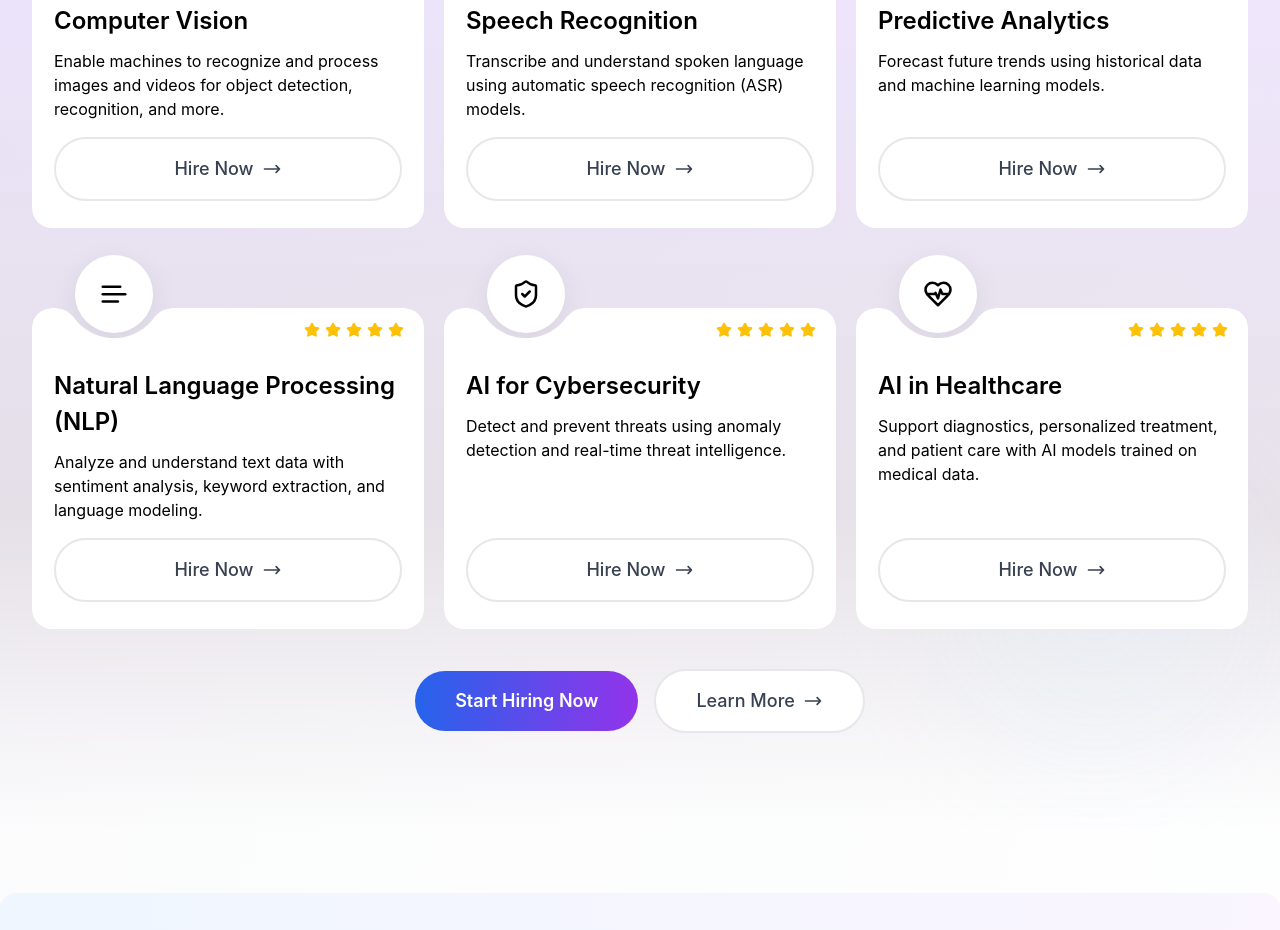
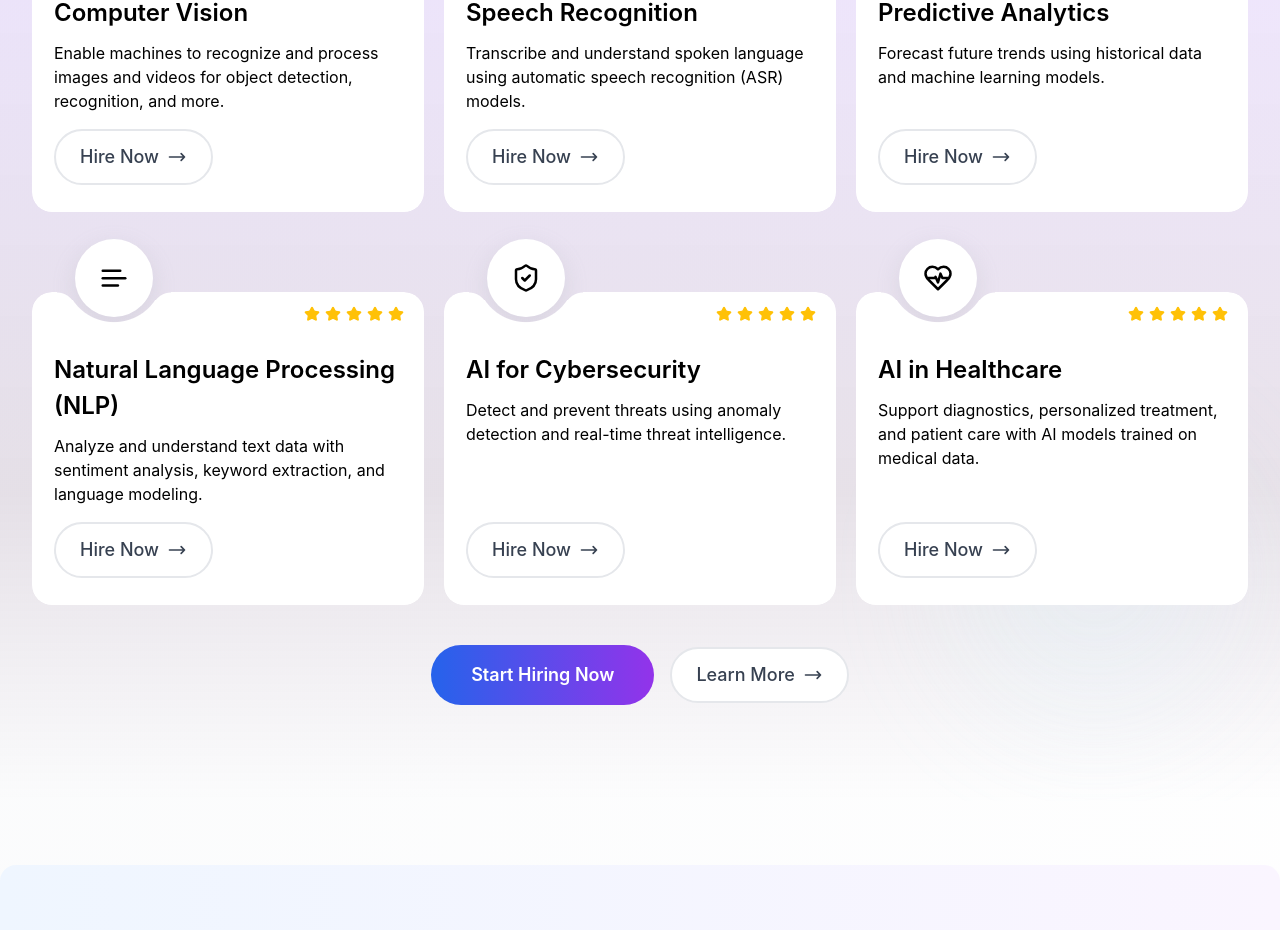
Before and after one commit to AshwinGoutam77/ai-agents, a Next.js app: page / in a window 1280 px wide. Shown: the part 1938-2868 px from the top of the page. Built offline with nearby package versions, Linux system fonts and the light colour scheme.

Commit message:
latest code

```diff
--- a/app/components/HireSection.js
+++ b/app/components/HireSection.js
@@ -134,7 +134,7 @@ export default function HireSection() {
                       <Star />
                     </div>
                   </div>
-                  <button className="mt-4 flex items-center group text-gray-700 hover:text-gray-900 px-10 py-4 rounded-full text-lg font-medium transition-all duration-300 border-2 border-gray-200 hover:border-gray-300 hover:shadow-lg bg-white">
+                  <button className="mt-4 flex items-center group text-gray-700 hover:text-gray-900 px-6 py-3 w-fit rounded-full text-lg font-medium transition-all duration-300 border-2 border-gray-200 hover:border-gray-300 hover:shadow-lg bg-white">
                     <span className="flex items-center justify-center w-full space-x-2">
                       <span>Hire Now</span>
                       <svg
@@ -159,7 +159,7 @@ export default function HireSection() {
               <div className="absolute inset-0 bg-gradient-to-r from-purple-600 to-pink-600 opacity-0 group-hover:opacity-100 transition-opacity duration-300"></div>
             </button>
 
-            <button className="group text-gray-700 hover:text-gray-900 px-10 py-4 rounded-full text-lg font-medium transition-all duration-300 border-2 border-gray-200 hover:border-gray-300 hover:shadow-lg bg-white">
+            <button className="group text-gray-700 hover:text-gray-900 px-6 py-3 w-fit rounded-full text-lg font-medium transition-all duration-300 border-2 border-gray-200 hover:border-gray-300 hover:shadow-lg bg-white">
               <span className="flex items-center space-x-2">
                 <span>Learn More</span>
                 <svg
--- a/app/globals.css
+++ b/app/globals.css
@@ -288,3 +288,7 @@
   color: #ffc107;
   width: 16px;
 }
+
+.w-fit{
+  width: fit-content !important;
+}
```
